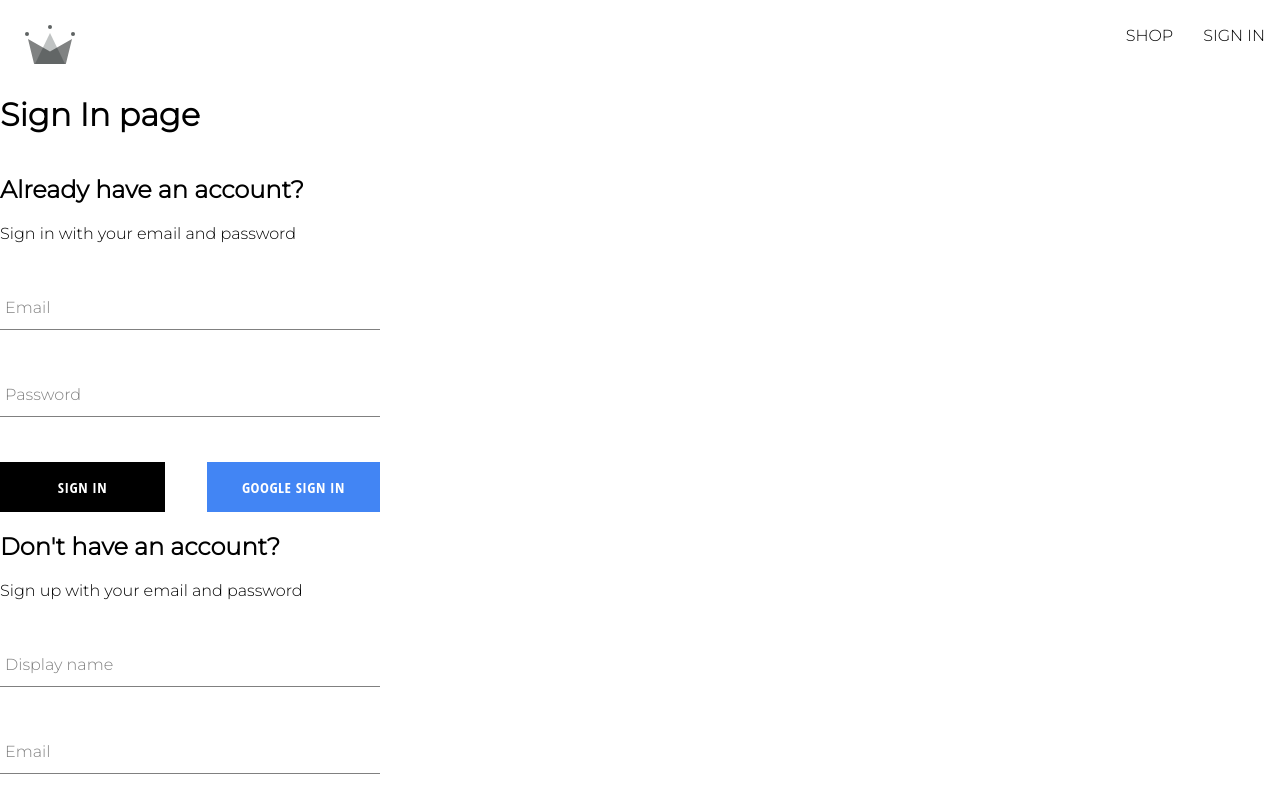
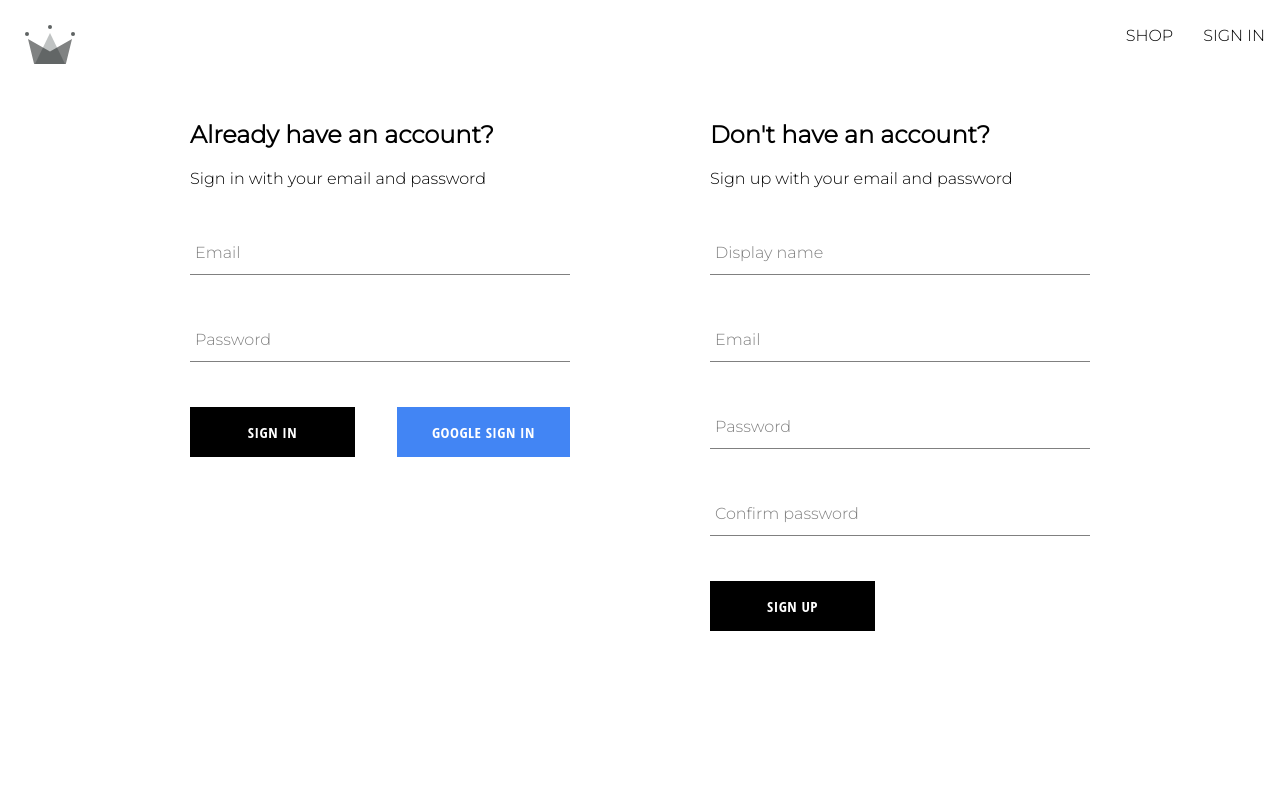
Before and after one commit to AngelinaCP/AstonProject, a React (Create React App) app: page /auth in a window 1280 px wide. Shown: the top 800 px of the page. Built offline with nearby package versions, Linux system fonts and the light colour scheme.

Commit message:
fetch: signIn signUp done

```diff
--- a/src/components/sign-in-form/sign-in-form.component.jsx
+++ b/src/components/sign-in-form/sign-in-form.component.jsx
@@ -1,5 +1,5 @@
 import {useState} from 'react'
-import { signInWithGooglePopUp,
+import { signInWithGooglePopup,
         createUserDocumentFromAuth,
         signInAuthUserWithEmailAndPassword } from '../../utils/firebase/firebase.utils'
 import './sign-in-form.styles.scss'
@@ -8,39 +8,50 @@ import Button from '../button/button.component'
 
 const defaultFormFields = {
     email: '',
-    password: ''
-}
+    password: '',
+  };
 
   const SignInForm = () => {
-
     const [formFields, setFormFields] = useState(defaultFormFields);
-    const {email, password} = formFields;
+    const { email, password } = formFields;
 
     const resetFormFields = () => {
       setFormFields(defaultFormFields);
-    }
+    };
 
-	const signInWithGoogle = async() => {
-		const {user} = await signInWithGooglePopUp();
+    const signInWithGoogle = async () => {
+      const { user } = await signInWithGooglePopup();
       await createUserDocumentFromAuth(user);
-	}
+    };
 
-    const handleSubmit = async(event) => {
+    const handleSubmit = async (event) => {
       event.preventDefault();
 
       try {
-            const response = await signInAuthUserWithEmailAndPassword(email, password);
-
+        const response = await signInAuthUserWithEmailAndPassword(
+          email,
+          password
+        );
         resetFormFields();
-        } catch(err) {
-
+      } catch (error) {
+        switch (error.code) {
+          case 'auth/wrong-password':
+            alert('incorrect password for email');
+            break;
+          case 'auth/user-not-found':
+            alert('no user associated with this email');
+            break;
+          default:
+            console.log(error);
         }
       }
+    };
 
     const handleChange = (event) => {
-        const {name, value} = event.target;
-        setFormFields({...formFields, [name]: value})
-    }
+      const { name, value } = event.target;
+
+      setFormFields({ ...formFields, [name]: value });
+    };
 
     return (
       <div className='sign-up-container'>
@@ -48,25 +59,31 @@ const SignInForm = () => {
         <span>Sign in with your email and password</span>
         <form onSubmit={handleSubmit}>
           <FormInput
-                    label="Email"
-                    type="email" required
+            label='Email'
+            type='email'
+            required
             onChange={handleChange}
-                    name="email"
-                    value={email}/>
+            name='email'
+            value={email}
+          />
 
           <FormInput
-                    label="Password"
-                    type="password" required
+            label='Password'
+            type='password'
+            required
             onChange={handleChange}
-                    name="password"
-                    value={password}/>
-                    <div className="buttons-container">
-                        <Button type="submit">Sign in</Button>
-                        <Button buttonType="google" onClick={signInWithGoogle}>Google sign in</Button>
+            name='password'
+            value={password}
+          />
+          <div className='buttons-container'>
+            <Button type='submit'>Sign In</Button>
+            <Button type='button' buttonType='google' onClick={signInWithGoogle}>
+              Google sign in
+            </Button>
           </div>
         </form>
       </div>
-    )
-}
+    );
+  };
 
   export default SignInForm;
--- a/src/routes/authentication/authentication.component.jsx
+++ b/src/routes/authentication/authentication.component.jsx
@@ -1,13 +1,10 @@
-import {signInWithGooglePopUp, createUserDocumentFromAuth} from '../../utils/firebase/firebase.utils'
-
-
 import SignUpForm from '../../components/sign-up-form/sign-up-form.component'
 import SignInForm from '../../components/sign-in-form/sign-in-form.component'
+import './authentication.styles.scss'
 
 const Authentication = () => {
 	return (
-		<div>
-			<h1>Sign In page</h1>
+		<div className="authentication-container">
 			<SignInForm/>
 			<SignUpForm />
 		</div>
--- /dev/null
+++ b/src/routes/authentication/authentication.styles.scss
@@ -0,0 +1,6 @@
+.authentication-container {
+	display: flex;
+	justify-content: space-between;
+	width: 900px;
+	margin: 30px auto;
+}
--- a/src/utils/firebase/firebase.utils.js
+++ b/src/utils/firebase/firebase.utils.js
@@ -30,7 +30,7 @@ provider.setCustomParameters({
 })
 
 export const auth = getAuth();
-export const signInWithGooglePopUp = () => signInWithPopup(auth, provider);
+export const signInWithGooglePopup = () => signInWithPopup(auth, provider);
 
 export const db = getFirestore();
 
@@ -72,5 +72,5 @@ export const signInAuthUserWithEmailAndPassword = async(email, password) => {
     if (!email || !password) {
         return ;
     }
-    return await signInAuthUserWithEmailAndPassword(auth, email, password);
+    return await signInWithEmailAndPassword(auth, email, password);
 }
```
Lines whose indentation alone changed are shown as unchanged.
